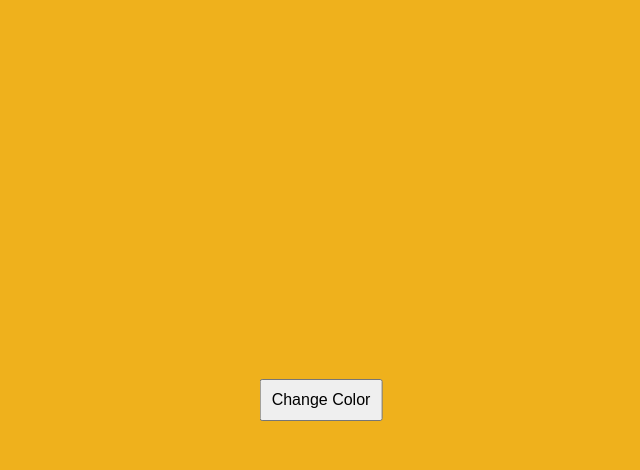
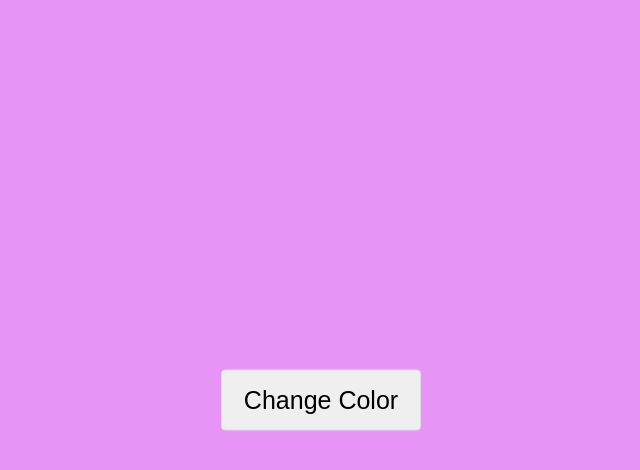
Before and after one commit to 3Omaralaa/Random-Body-Background-Color, a plain HTML site: page index.html in a window 1280 px wide. Both pictures are taken after a click on the button "Change Color". Shown: the whole page, without its empty margins (319-959 px from the left). Drawn offline with Linux system fonts and the light colour scheme.

Commit message:
Add files via upload

```diff
--- /dev/null
+++ b/css/style.css
@@ -0,0 +1,23 @@
+* {
+  margin: 0;
+  padding: 0;
+  box-sizing: border-box;
+}
+
+button {
+  position: absolute;
+  top: 50%;
+  left: 50%;
+  transform: translate(-50%, -50%);
+  min-width: 200px;
+  min-height: 40px;
+  font-size: 25px;
+  padding: 15px;
+  border: 1px solid #ddd;
+  border-radius: 4px;
+  cursor: pointer;
+}
+
+button:hover {
+  background-color: bisque;
+}
--- a/index.html
+++ b/index.html
@@ -1,13 +1,18 @@
 <!DOCTYPE html>
 <html lang="en">
+
 <head>
     <meta charset="UTF-8">
+    <meta http-equiv="X-UA-Compatible" content="IE=edge">
     <meta name="viewport" content="width=device-width, initial-scale=1.0">
-    <title>Body Background Change random</title>
-    <link rel="stylesheet" href="master.css">
+    <title>Body Background Change</title>
+    <link rel="stylesheet" href="css/style.css">
 </head>
+
 <body>
-    <button id="btn">Change Color</button>
-    <script src="main.js"></script>
+    <button id="btn"> Change Color </button>
+
+    <script src="js/script.js"></script>
 </body>
+
 </html>
--- /dev/null
+++ b/js/script.js
@@ -0,0 +1,7 @@
+let btn = document.querySelector("#btn");
+
+btn.addEventListener('click', randomBg);
+
+function randomBg() {
+    document.body.style.backgroundColor = '#' + Math.random().toString(16).slice(2, 8);
+}
```
Also changed, not shown: 1 other file.
